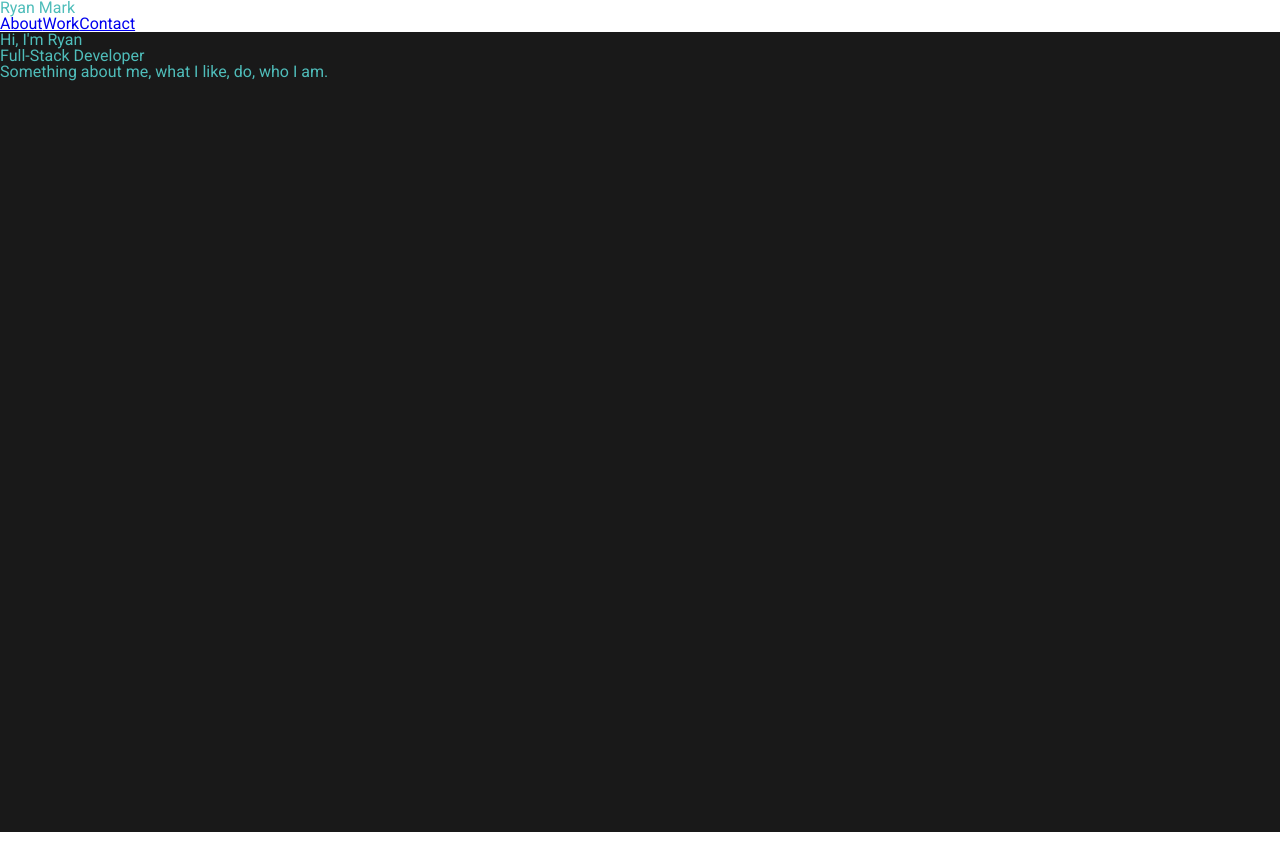
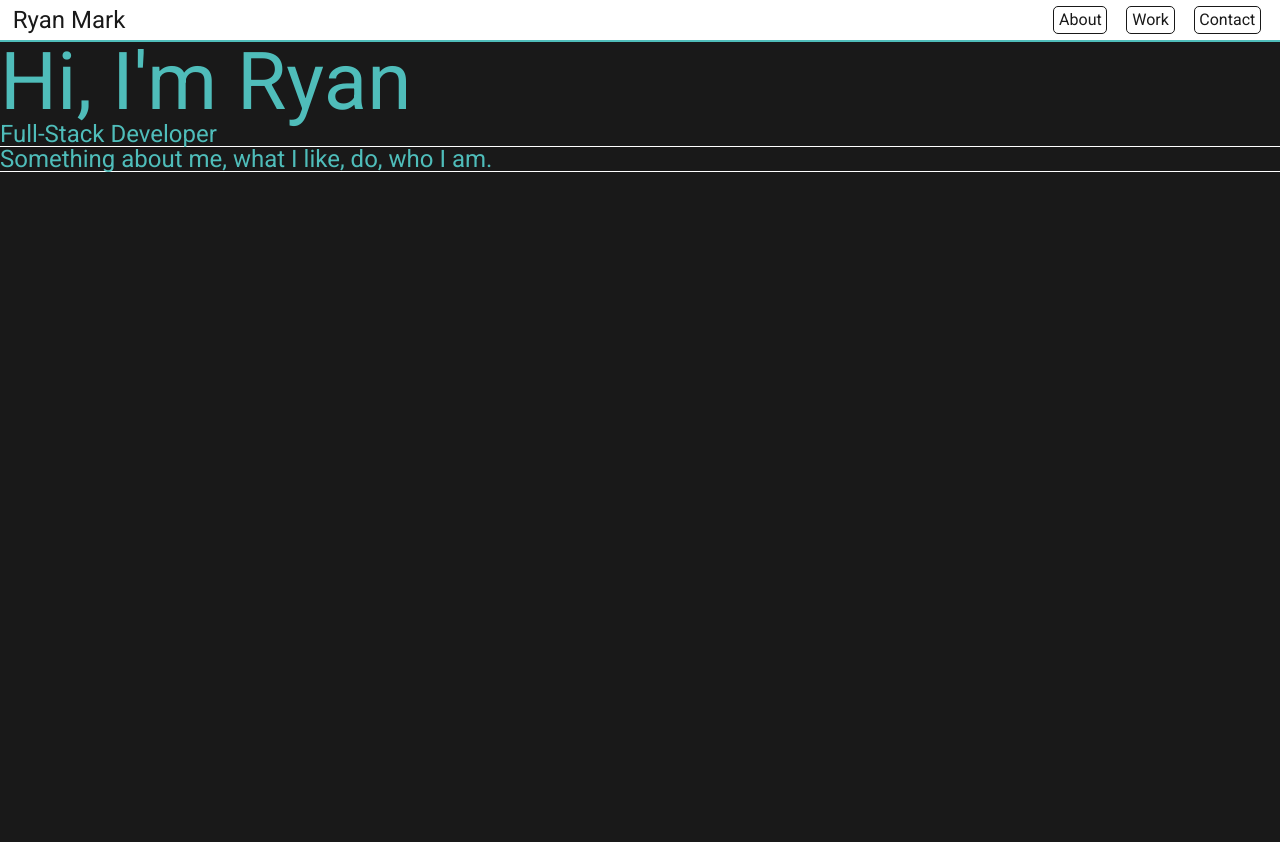
Before and after one commit to Ryan-E-Mark/Portfolio, a React (Create React App) app: page / in a window 1280 px wide. Built offline with nearby package versions, Linux system fonts and the light colour scheme.

Commit message:
styling home page color palet

```diff
--- a/src/App.css
+++ b/src/App.css
@@ -47,12 +47,54 @@ table {
 /* Nav Bar Styles */
 
 #nav {
+	display: flex;
+	align-items: center;
+	background-color: white;
 	position: sticky;
 	top: 0;
 	z-index: 2;
+	height: 5vh;
+	border-bottom: 2px solid #4FBDBA;
+}
+
+.name-nav {
+	padding-left: 1%;
+	width: 25%;
+	font-size: 1.5rem;
+	color: #191919;
+}
+
+.link-nav {
+	width: 75%;
+	display: flex;
+	justify-content: end;
+}
+
+.nav-a {
+	color: #191919;
+	margin-right: 2%;
+	padding: .5%;
+	border: .5px solid;
+	border-radius: 5px;
+	text-decoration: none;
+}
+
+.nav-a:hover {
+	background-color: #191919;
+	color: white;
+	border: .5px solid #4FBDBA;
 }
 
 /* Home Page Styles */
+
+h1 {
+	font-size: 5rem;
+}
+
+p {
+	font-size: 1.5rem;
+	border-bottom: 1.5px solid white;
+}
 
 .home-page {
 	background-color: #191919;
--- a/src/components/navbar.js
+++ b/src/components/navbar.js
@@ -3,13 +3,13 @@ import React from "react";
 const NavBar = () => {
     return (
         <section id="nav">
-            <div>
+            <div className="name-nav">
                 <h3>Ryan Mark</h3>
             </div>
-            <div>
-                <a href="#about">About</a>
-                <a href="#work">Work</a>
-                <a href="#contact">Contact</a>
+            <div className="link-nav">
+                <a href="#about" className="nav-a">About</a>
+                <a href="#work" className="nav-a">Work</a>
+                <a href="#contact" className="nav-a">Contact</a>
             </div>
         </section>
     )
```
